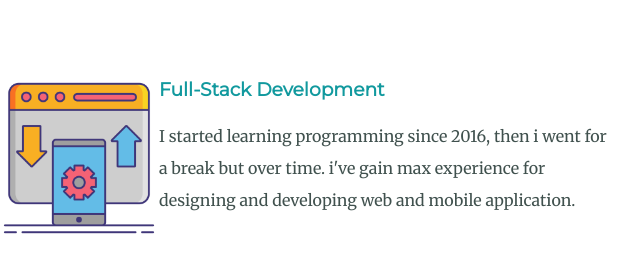
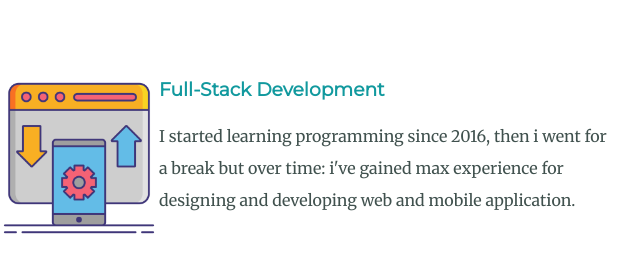
Before and after one commit to Joedean-hub/portfolio, a plain HTML site: page index.html in a window 1280 px wide. Shown: the part 1760-2026 px from the top of the page, 351-991 px from the left. Drawn offline with Linux system fonts and the light colour scheme.

Commit message:
Update index.html

```diff
--- a/index.html
+++ b/index.html
@@ -26,7 +26,7 @@
 	    <div class="skill-row">
 	      <img class="deve" src="img/deve.png" alt="">
 	      <h3>Full-Stack Development</h3>
-	      <p class="text-description">I started learning programming since 2016, then i went for a break but over time. i've gain max experience for designing and developing web and mobile application.</p>
+	      <p class="text-description">I started learning programming since 2016, then i went for a break but over time: i've gained max experience for designing and developing web and mobile application.</p>
 	    </div>
 	    <div class="skill-row">
 	      <img class="dpro" src="img/Dpro.png" alt="">
```
